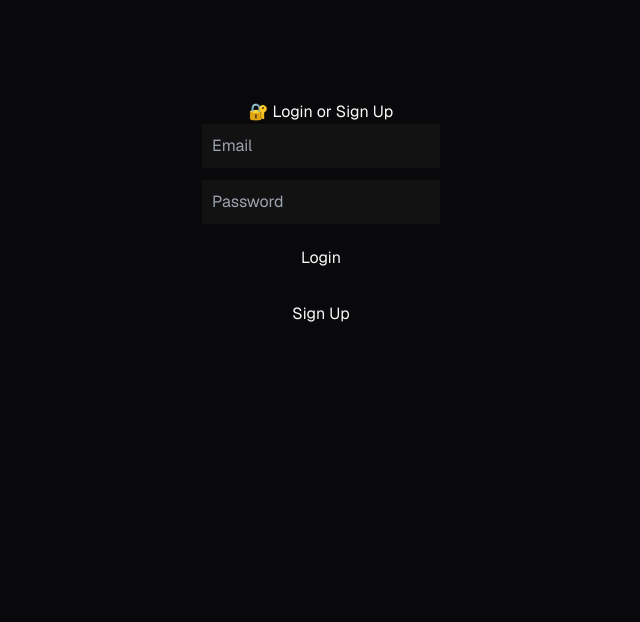
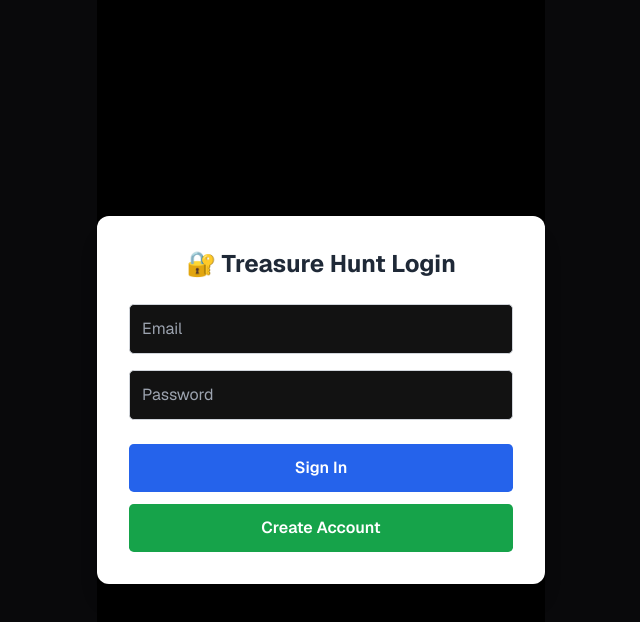
Before and after one commit to pgops1/Treasure_hunt_v01, a Next.js app: page /login in a window 1280 px wide. Shown: the top 622 px of the page, without its empty margins (319-959 px from the left). Built offline with nearby package versions, Linux system fonts and the light colour scheme; no server answers.

Commit message:
Update: login UI box, create account flow, multi-answer support, leaderboard fixes

```diff
--- a/src/app/instructions/page.tsx
+++ b/src/app/instructions/page.tsx
@@ -27,7 +27,10 @@ export default function Instructions() {
         Welcome {user?.email || 'Detective'}!
       </p>
       <p style={{ margin: '20px 0' }}>
-        Solve each question to unlock the next clue. No skipping. Good luck!
+        &quot;You&apos;re about to step into an investigation — twelve clues, one case.
+        Each screen will present you with a question. Enter your answer in the box,
+        and only the correct response will unlock the next file. Stay sharp —
+        partial answers may still count, but only if they match the evidence.&quot;
       </p>
       <div style={{ display: 'flex', gap: 12, justifyContent: 'center' }}>
         <button
--- a/src/app/login/page.tsx
+++ b/src/app/login/page.tsx
@@ -1,5 +1,4 @@
 'use client'
-
 import { useState } from 'react'
 import { useRouter } from 'next/navigation'
 import { supabase } from '@/utils/supabaseClient'
@@ -9,63 +8,74 @@ export default function LoginPage() {
   const [email, setEmail] = useState('')
   const [password, setPassword] = useState('')
   const [error, setError] = useState<string | null>(null)
+  const [success, setSuccess] = useState<string | null>(null)
 
-  // 🔑 Login
-  async function handleLogin(e: React.FormEvent) {
-    e.preventDefault()
+  const handleLogin = async () => {
     setError(null)
-    const { error } = await supabase.auth.signInWithPassword({
-      email,
-      password,
-    })
+    setSuccess(null)
+    const { error } = await supabase.auth.signInWithPassword({ email, password })
+    if (error) setError(error.message)
+    else router.replace('/instructions')
+  }
+
+  const handleSignup = async () => {
+    setError(null)
+    setSuccess(null)
+    const { error } = await supabase.auth.signUp({ email, password })
     if (error) {
       setError(error.message)
     } else {
-      router.replace('/instructions')
-    }
-  }
-
-  // 📝 Sign-up
-  async function handleSignUp(e: React.FormEvent) {
-    e.preventDefault()
-    setError(null)
-    const { error } = await supabase.auth.signUp({
-      email,
-      password,
-    })
-    if (error) {
-      setError(error.message)
-    } else {
-      router.replace('/instructions')
+      setSuccess('✅ Account created! Please log in.')
+      setTimeout(() => router.replace('/login'), 2000)
     }
   }
 
   return (
-    <main style={{ maxWidth: 400, margin: '100px auto', textAlign: 'center' }}>
-      <h1>🔐 Login or Sign Up</h1>
-      <form style={{ display: 'flex', flexDirection: 'column', gap: 12 }}>
+    <main className="flex items-center justify-center min-h-screen bg-black">
+      {/* 🔹 Only this card is white */}
+      <div className="w-full max-w-md p-8 bg-white rounded-xl shadow-xl">
+        <h2 className="text-2xl font-bold text-center mb-6 text-gray-800">
+          🔐 Treasure Hunt Login
+        </h2>
+
+        {/* Email */}
         <input
           type="email"
           placeholder="Email"
           value={email}
           onChange={(e) => setEmail(e.target.value)}
-          style={{ padding: 10 }}
+          className="w-full p-3 mb-4 border border-gray-300 rounded-lg focus:ring-2 focus:ring-blue-500 focus:outline-none"
         />
+
+        {/* Password */}
         <input
           type="password"
           placeholder="Password"
           value={password}
           onChange={(e) => setPassword(e.target.value)}
-          style={{ padding: 10 }}
+          className="w-full p-3 mb-6 border border-gray-300 rounded-lg focus:ring-2 focus:ring-blue-500 focus:outline-none"
         />
-        <button onClick={handleLogin} style={{ padding: '10px 20px' }}>
-          Login
-        </button>
-        <button onClick={handleSignUp} style={{ padding: '10px 20px' }}>
-          Sign Up
-        </button>
-      </form>
-      {error && <p style={{ marginTop: 12, color: 'red' }}>{error}</p>}
+
+        {/* Buttons */}
+        <div className="flex flex-col gap-3">
+          <button
+            onClick={handleLogin}
+            className="w-full py-3 bg-blue-600 text-white font-semibold rounded-lg hover:bg-blue-700 transition"
+          >
+            Sign In
+          </button>
+          <button
+            onClick={handleSignup}
+            className="w-full py-3 bg-green-600 text-white font-semibold rounded-lg hover:bg-green-700 transition"
+          >
+            Create Account
+          </button>
+        </div>
+
+        {/* Messages */}
+        {error && <p className="mt-4 text-red-600 text-center">{error}</p>}
+        {success && <p className="mt-4 text-green-600 text-center">{success}</p>}
+      </div>
     </main>
   )
 }
```
Also changed, not shown: .lintstagedrc.js.
